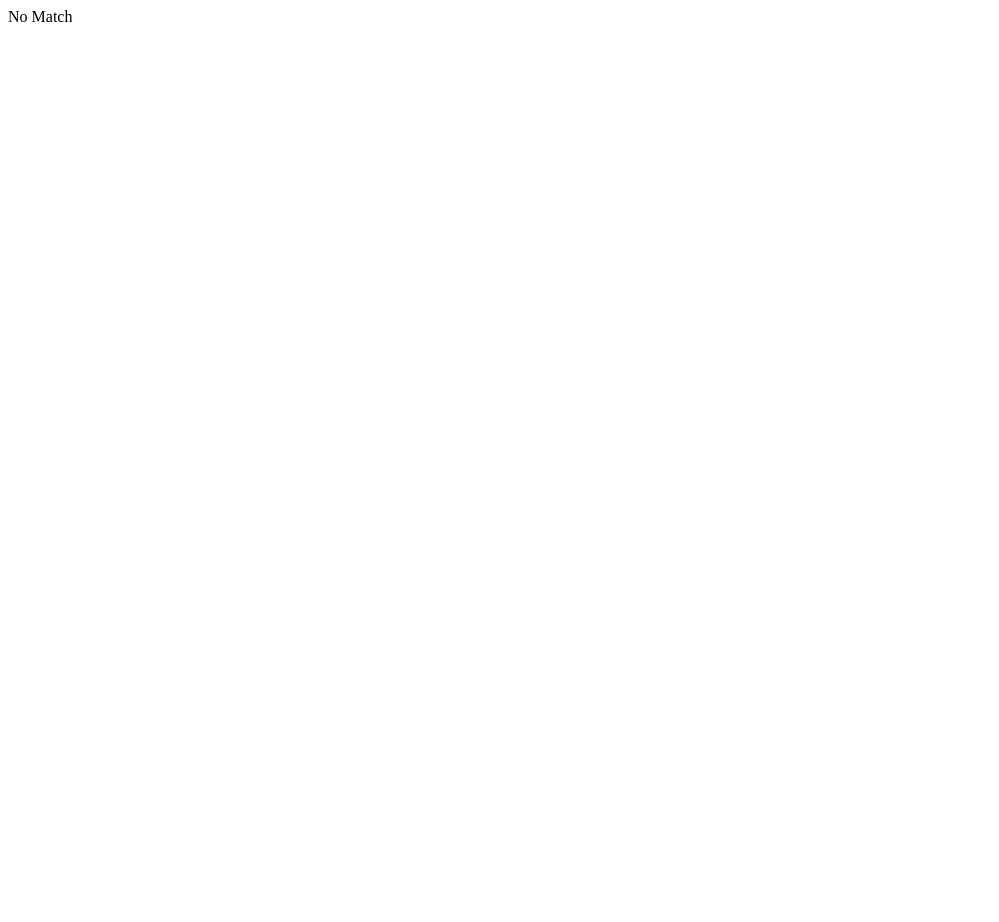
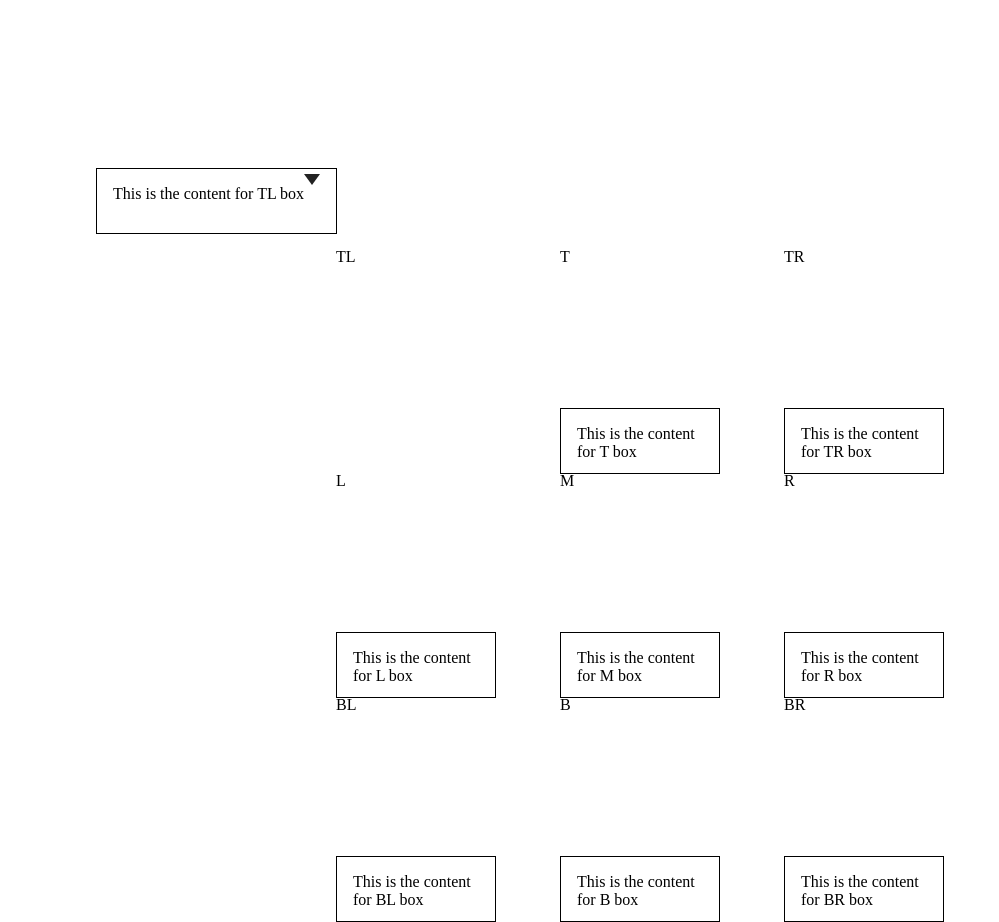
Before and after one commit to ralexwong/front-end-projects, a React (Create React App) app: page /popover in a window 1280 px wide. Shown: the whole page, without its empty margins (0-999 px from the left). Before the commit the page ends 800 px from the top, so only its background shows below. Built offline with nearby package versions, Linux system fonts and the light colour scheme.

Commit message:
popover project

```diff
--- a/src/App.js
+++ b/src/App.js
@@ -9,6 +9,7 @@ import StarRating from './projects/StarRating'
 import Accordian from './projects/Accordian'
 import Counter from './projects/Counter'
 import Calculator from './projects/Calculator'
+import Popover from './projects/Popover'
 
 
 
@@ -23,6 +24,8 @@ function App() {
           <Route exact path="/accordian" component={Accordian} />
           <Route exact path="/counter" component={Counter} />
           <Route exact path="/calculator" component={Calculator} />
+          <Route exact path="/popover" component={Popover} />
+
 
 
           <Route component={NoMatch} />
--- a/src/data.js
+++ b/src/data.js
@@ -19,6 +19,11 @@ const data = [
         image : '',
         url : '/calculator'
     },
+    {
+        title : 'Popover',
+        image : '',
+        url : '/popover'
+    },
 
 
 ]
--- /dev/null
+++ b/src/projects/Popover/Popover.jsx
@@ -0,0 +1,23 @@
+
+import React, { useState } from 'react';
+import './style/index.scss';
+
+const data = ['TL', 'T', 'TR', 'L', 'M', 'R', 'BL', 'B', 'BR']
+
+const Popover = () => {
+
+
+
+    return <div className='center'>
+        <div className='popover'>
+            {data.map((box, i) => {
+                return <div className='popover__container'>
+                    <div className='popover__box'>{box}</div>
+                    <div className={`popover__popover popover__popover--${box}`}>This is the content for {box} box</div>
+                </div>
+            })}
+        </div>
+    </div>;
+};
+
+export default Popover
--- /dev/null
+++ b/src/projects/Popover/index.js
@@ -0,0 +1,3 @@
+
+import Popover from './Popover';
+export default Popover;
--- /dev/null
+++ b/src/projects/Popover/style/index.scss
@@ -0,0 +1,39 @@
+.popover {
+    margin-top: 30vh;
+
+    display: grid;
+    grid-template-columns: repeat(3, 1fr);
+    gap: 4rem;
+
+    &__container {
+        position: relative;
+    }
+
+    &__box {
+        width: 10rem;
+        height: 10rem;
+    }
+
+    &__popover {
+        position: absolute;
+        border: 1px solid black;
+        padding: 1rem;
+        height: 2rem;
+
+        &--TL {
+            top: -5rem;
+            left: -15rem;
+
+
+            &:after {
+                content: " ";
+                border-top: 11px solid #222;
+                border-left: 8px solid transparent;
+                border-right: 8px solid transparent;
+                top: 111px;
+                right: -140px;
+              }
+        }
+    }
+
+}
```
